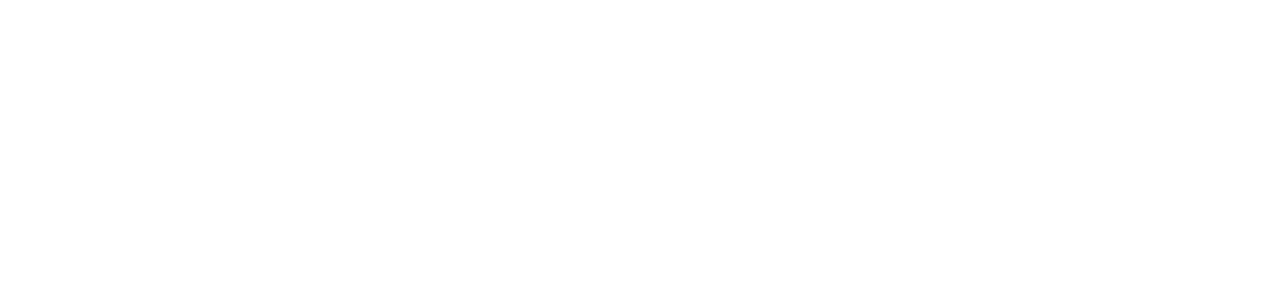
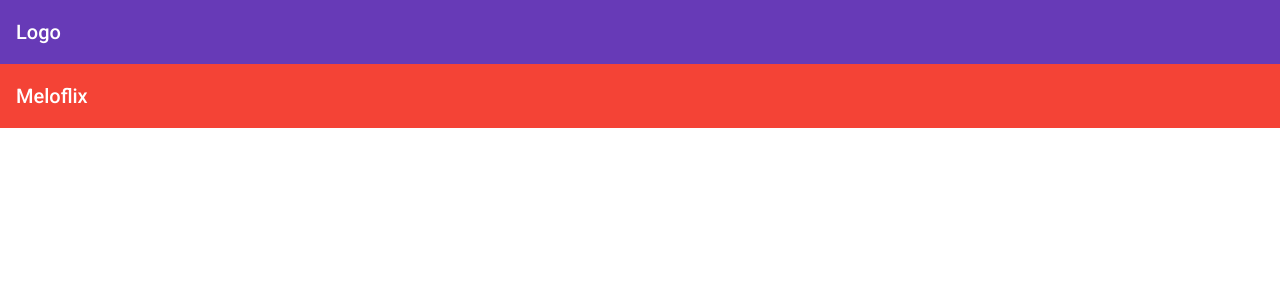
Before and after one commit to CarmeloB4/angular-meloflix, an Angular app in the folder meloflix/: page / in a window 1280 px wide. Shown: the top 300 px of the page. Built offline with nearby package versions, Linux system fonts and the light colour scheme.

Commit message:
create models

```diff
--- a/meloflix/src/app/app.component.html
+++ b/meloflix/src/app/app.component.html
@@ -0,0 +1,2 @@
+<app-tool-bar></app-tool-bar>
+<app-footer></app-footer>
--- a/meloflix/src/app/app.module.ts
+++ b/meloflix/src/app/app.module.ts
@@ -7,6 +7,7 @@ import { HomeModule } from './modules/core/home/home.module';
 import { ToolBarComponent } from './shared/components/tool-bar/tool-bar.component';
 import { FooterComponent } from './shared/components/footer/footer.component';
 import {SharedModule} from "./modules/shared/shared.module";
+import {MatToolbarModule} from "@angular/material/toolbar";
 
 const appComponents = [
   AppComponent,
@@ -23,7 +24,7 @@ const appModules = [
 
 @NgModule({
   declarations: [...appComponents],
-  imports: [...appModules],
+  imports: [...appModules, MatToolbarModule],
   providers: [],
   bootstrap: [AppComponent]
 })
--- a/meloflix/src/app/modules/shared/material.module.ts
+++ b/meloflix/src/app/modules/shared/material.module.ts
@@ -1,9 +1,13 @@
 import { NgModule } from '@angular/core';
+import {MatToolbarModule} from "@angular/material/toolbar";
 
-
+const materialModules = [
+  MatToolbarModule
+]
 
 @NgModule({
   declarations: [],
-  imports: []
+  imports: [...materialModules],
+  exports: [...materialModules]
 })
 export class MaterialModule { }
--- a/meloflix/src/app/shared/components/footer/footer.component.html
+++ b/meloflix/src/app/shared/components/footer/footer.component.html
@@ -1 +1,5 @@
-<p>footer works!</p>
+<mat-toolbar color="warn">
+  <mat-toolbar-row>
+    <span>Meloflix</span>
+  </mat-toolbar-row>
+</mat-toolbar>
--- a/meloflix/src/app/shared/components/tool-bar/tool-bar.component.html
+++ b/meloflix/src/app/shared/components/tool-bar/tool-bar.component.html
@@ -1 +1,5 @@
-<p>tool-bar works!</p>
+<mat-toolbar color="primary">
+  <mat-toolbar-row>
+    <span>Logo</span>
+  </mat-toolbar-row>
+</mat-toolbar>
```
Also changed, not shown: meloflix/src/app/shared/models/film.ts (added, +7 -0 lines), meloflix/src/app/shared/models/series.ts (added, +7 -0 lines).
